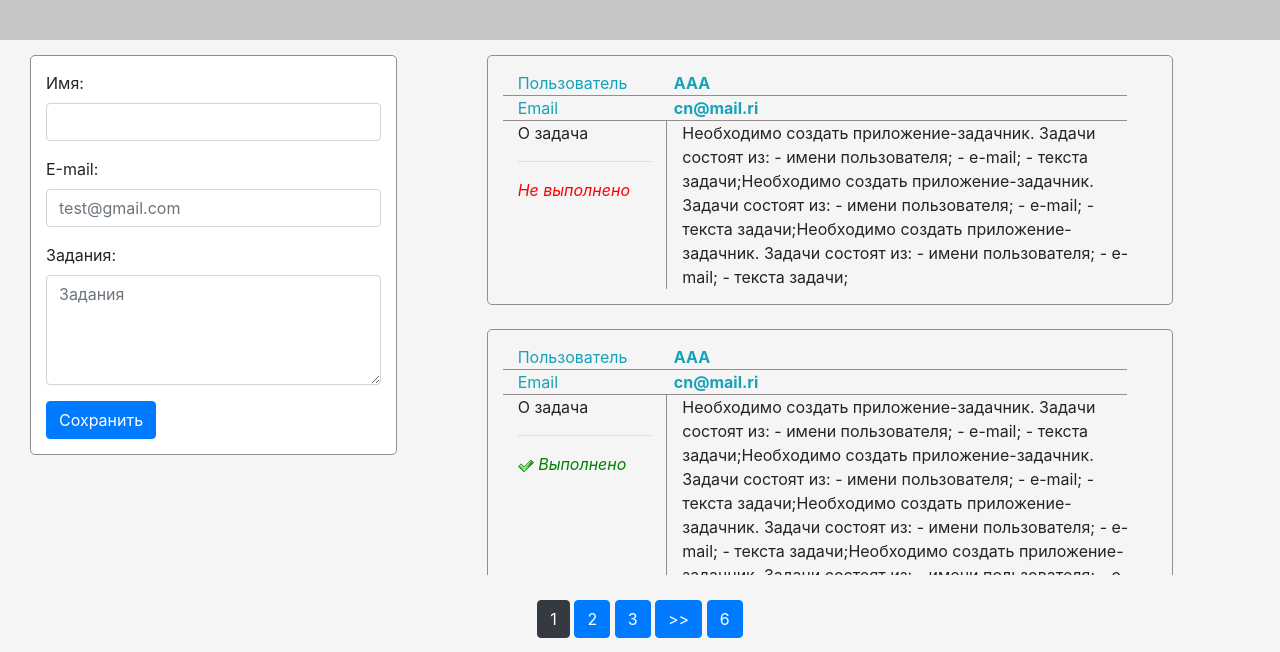
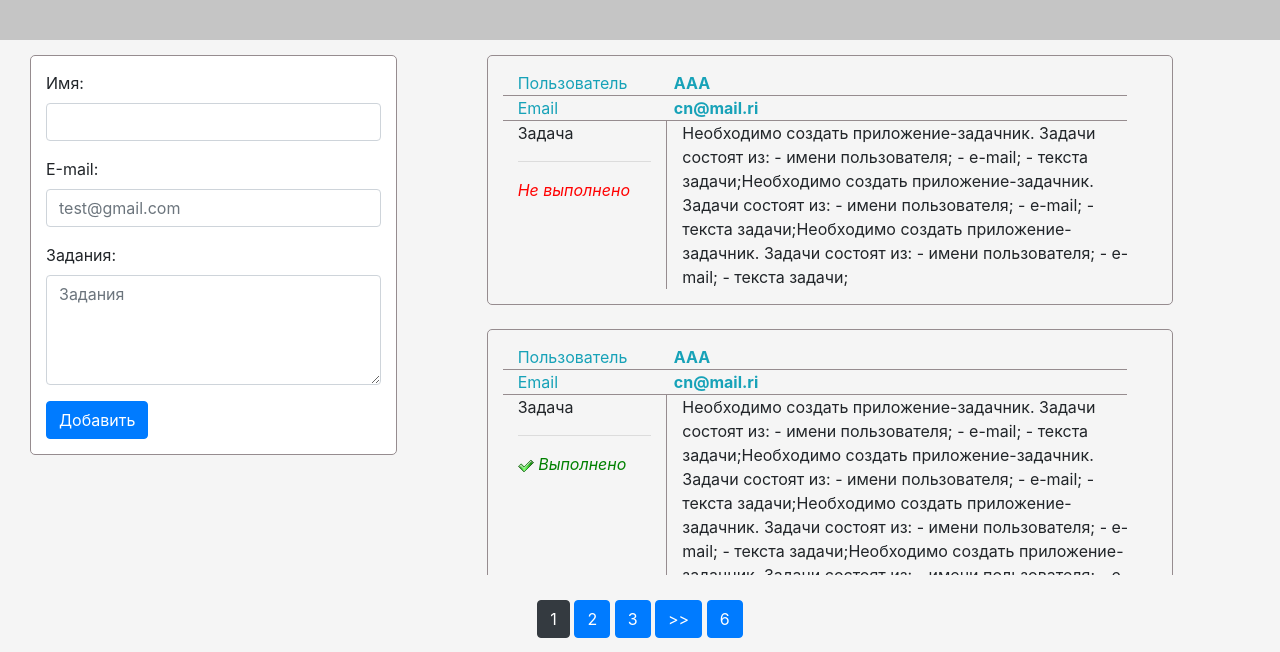
Before and after one commit to Anboz/todo-list, a CodeIgniter app: a page that uses application/views/welcome.php in a window 1280 px wide. Shown: the top 652 px of the page. Run offline with CodeIgniter, Linux system fonts and the light colour scheme; data comes from the database, SQL or seed files in the repository; some libraries are stand-ins or nearby versions.

Commit message:
Change Save to Add

```diff
--- a/application/views/welcome.php
+++ b/application/views/welcome.php
@@ -40,7 +40,7 @@ defined('BASEPATH') OR exit('No direct script access allowed');
 
 
 
-	 					<input type="submit" name="send_info" class="btn btn-primary" value="Сохранить">
+	 					<input type="submit" name="send_info" class="btn btn-primary" value="Добавить">
 
 	 				</form>
 
@@ -68,7 +68,7 @@ defined('BASEPATH') OR exit('No direct script access allowed');
 
 		 				<div class='row'>
 			 				<div class="col-md-3">
-			 				О задача
+			 				Задача
 			 				<hr>
 			 				<p>
 			 				<i style="color: <?=($row->status==0) ? 'red':'green'?>"><?=($row->status==0)?'Hе выполнено':"<img src='user_guide/_images/success.png'> Выполнено"?></i>
@@ -131,7 +131,7 @@ defined('BASEPATH') OR exit('No direct script access allowed');
 	  	<? } ?>
 	  </div>
 
-	<script src="user_guide/_static/js/js_scroll.js"></script>
+
 
 </body>
 </html>
```
Also changed, not shown: 1 other file.
